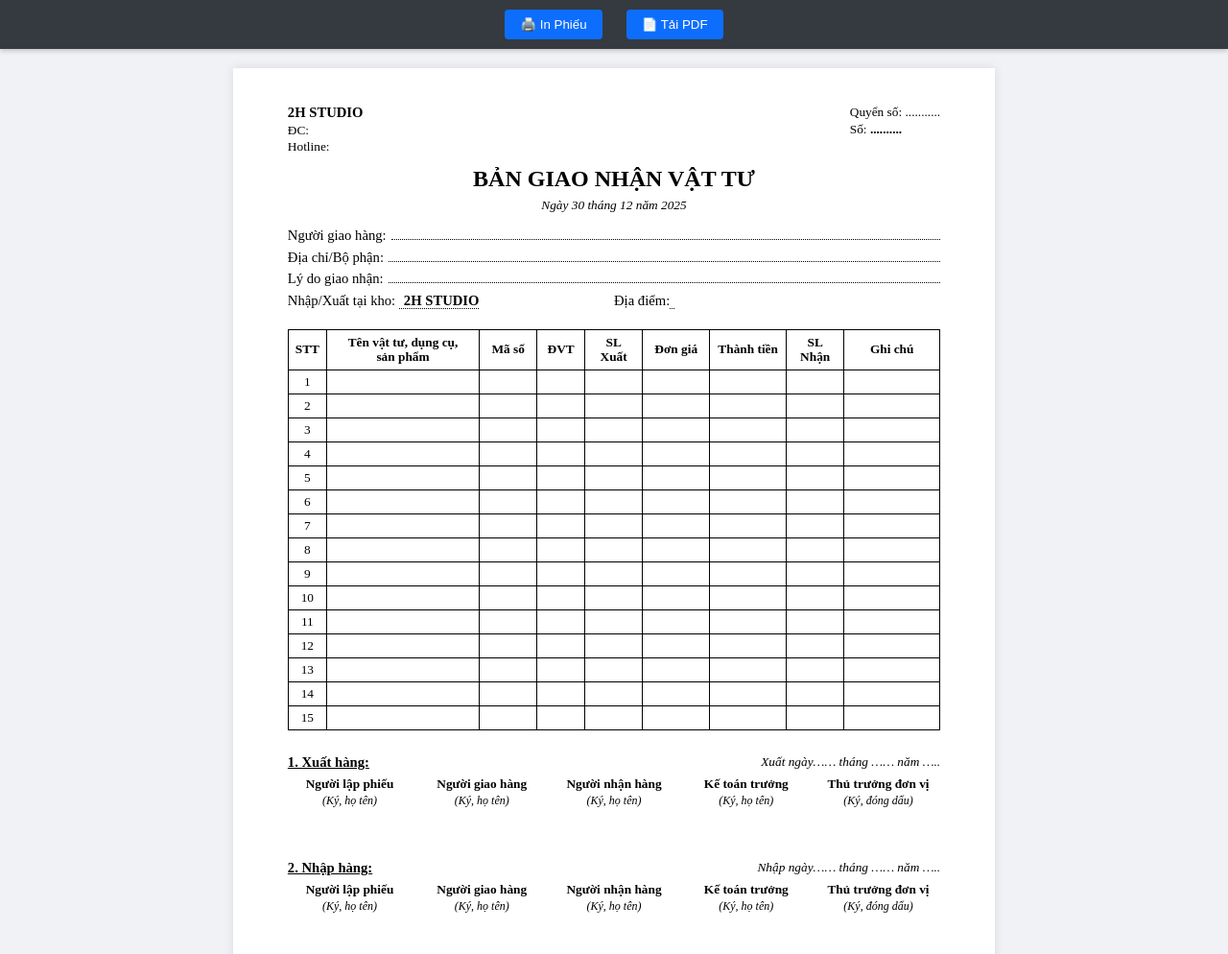
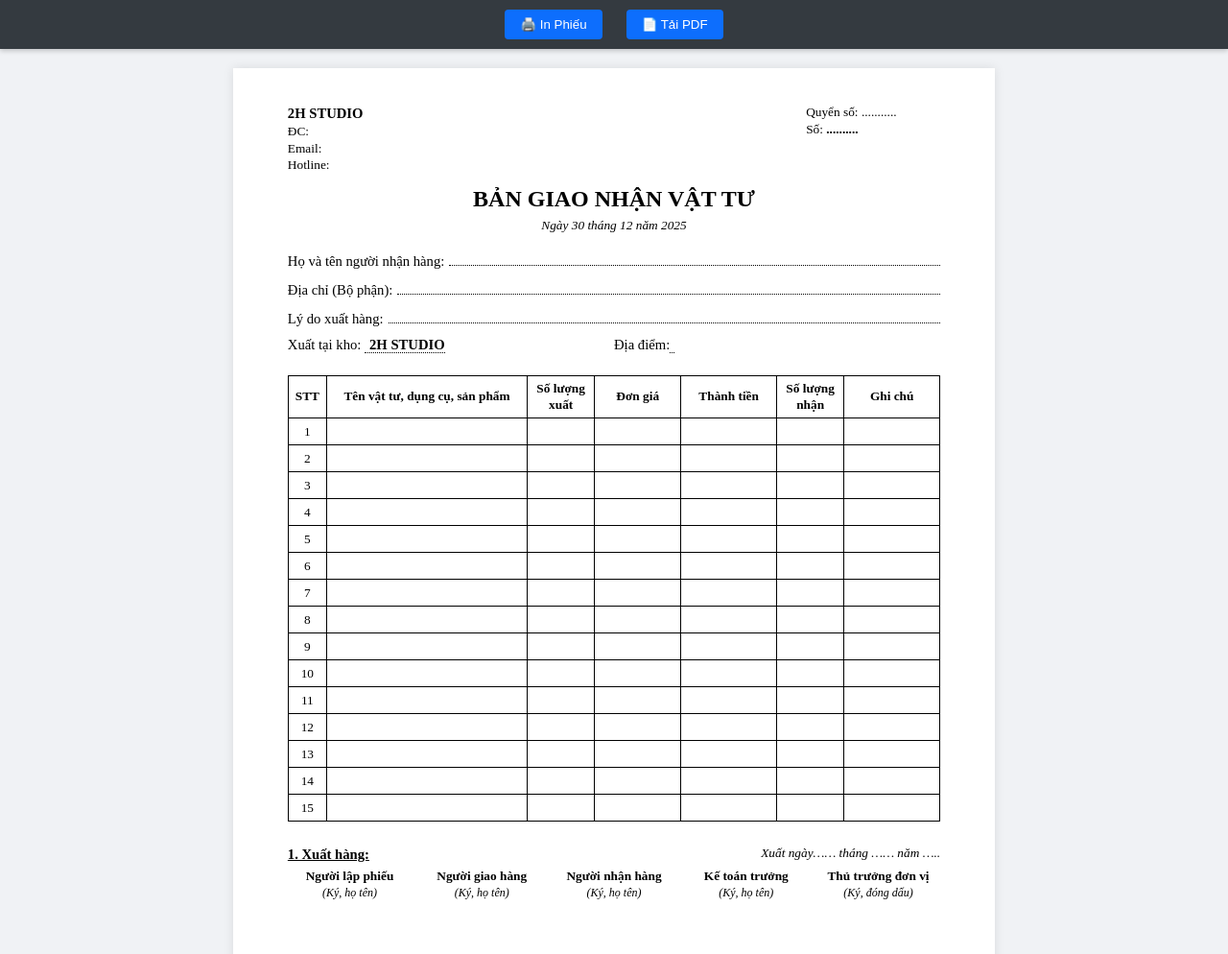
Before and after one commit to hiephoangstudio-source/bienbangiaonhan, a plain HTML site: page index.html in a window 1280 px wide. Shown: the top 994 px of the page at 96% size. Drawn offline with Linux system fonts and the light colour scheme; a web font is replaced by a local one.

Commit message:
Update index.html

```diff
--- a/index.html
+++ b/index.html
@@ -15,7 +15,7 @@
         body {
             font-family: 'Times New Roman', serif;
             font-size: 10pt;
-            line-height: 1.2;
+            line-height: 1.25;
             color: #000;
             background-color: #f0f2f5;
             margin: 0; padding: 0;
@@ -45,8 +45,11 @@
 
         /* HEADER */
         .header-section { display: flex; justify-content: space-between; align-items: flex-start; margin-bottom: 10px; }
+        .header-left { flex: 1; }
         .studio-name { font-weight: bold; font-size: 11pt; text-transform: uppercase; display: block; margin-bottom: 2px; }
         .studio-info { display: block; font-size: 10pt; margin-bottom: 1px; }
+
+        .header-right { text-align: left; min-width: 140px; }
         .voucher-num-line { font-size: 10pt; margin-bottom: 2px; }
 
         /* TITLE */
@@ -56,14 +59,14 @@
 
         /* INFO FORM */
         .info-section { margin-bottom: 15px; }
-        .form-row { display: flex; align-items: baseline; margin-bottom: 5px; }
+        .form-row { display: flex; align-items: baseline; margin-bottom: 8px; } /* Tăng khoảng cách dòng viết tay */
         .label { white-space: nowrap; margin-right: 5px; font-size: 11pt; }
-        .value { flex: 1; border-bottom: 1px dotted #000; font-weight: bold; padding-left: 5px; font-size: 11pt; }
+        .value { flex: 1; border-bottom: 1px dotted #000; font-weight: bold; padding-left: 5px; font-size: 11pt; min-height: 18px; }
 
         /* TABLE */
         table.handover-table { width: 100%; border-collapse: collapse; font-size: 10pt; margin-bottom: 15px; }
         table.handover-table th { border: 1px solid #000; padding: 5px 2px; background: #fff; font-weight: bold; height: 40px; vertical-align: middle; text-align: center;}
-        table.handover-table td { border: 1px solid #000; padding: 4px; height: 25px; vertical-align: middle; }
+        table.handover-table td { border: 1px solid #000; padding: 4px; height: 28px; vertical-align: middle; } /* Tăng chiều cao dòng để viết */
 
         .center { text-align: center; }
         .right { text-align: right; }
@@ -71,15 +74,15 @@
 
         /* SIGNATURE BLOCKS */
         .signature-block-wrapper { margin-top: 10px; }
-        .sig-section { margin-bottom: 15px; }
+        .sig-section { margin-bottom: 20px; }
         .sig-header-row { display: flex; justify-content: space-between; margin-bottom: 5px; }
         .sig-section-title { font-weight: bold; text-decoration: underline; font-size: 11pt;}
         .sig-date-line { font-style: italic; font-size: 10pt; }
 
         .sig-grid { display: flex; justify-content: space-between; text-align: center; }
-        .sig-col { width: 19%; } /* 5 cột chia đều */
+        .sig-col { width: 19%; }
         .sig-role { font-weight: bold; font-size: 10pt; margin-bottom: 2px; }
-        .sig-note { font-style: italic; font-size: 9pt; margin-bottom: 40px; } /* Khoảng ký */
+        .sig-note { font-style: italic; font-size: 9pt; margin-bottom: 45px; }
 
         @media print {
             body { background: none; }
@@ -104,6 +107,7 @@
                 <div class="header-left">
                     <span class="studio-name" id="ten-studio">2H STUDIO</span>
                     <span class="studio-info">ĐC: <span id="dc-studio"></span></span>
+                    <span class="studio-info">Email: <span id="email-studio"></span></span> <!-- Thêm Email -->
                     <span class="studio-info">Hotline: <span id="hl-studio"></span></span>
                 </div>
                 <div class="header-right">
@@ -118,38 +122,36 @@
                 <div class="date-sub" id="ngay-thang">Ngày ... tháng ... năm ...</div>
             </div>
 
-            <!-- INFO -->
+            <!-- INFO (ĐỂ TRỐNG TỰ GHI) -->
             <div class="info-section">
                 <div class="form-row">
-                    <span class="label">Người giao hàng:</span>
-                    <span class="value" id="nguoi-giao"></span>
+                    <span class="label">Họ và tên người nhận hàng:</span>
+                    <span class="value"></span> <!-- Trống -->
                 </div>
                 <div class="form-row">
-                    <span class="label">Địa chỉ/Bộ phận:</span>
-                    <span class="value" id="dia-chi-kh"></span>
+                    <span class="label">Địa chỉ (Bộ phận):</span>
+                    <span class="value"></span> <!-- Trống -->
                 </div>
                 <div class="form-row">
-                    <span class="label">Lý do giao nhận:</span>
-                    <span class="value" id="ly-do"></span>
+                    <span class="label">Lý do xuất hàng:</span>
+                    <span class="value"></span> <!-- Trống -->
                 </div>
                 <div class="form-row">
-                    <span class="label" style="width: 50%;">Nhập/Xuất tại kho: <span class="value" style="border:none; border-bottom:1px dotted #000" id="kho-nhap"></span></span>
+                    <span class="label" style="width: 50%;">Xuất tại kho: <span class="value" style="border:none; border-bottom:1px dotted #000" id="kho-nhap"></span></span>
                     <span class="label" style="width: 50%;">Địa điểm: <span class="value" style="border:none; border-bottom:1px dotted #000" id="dia-diem"></span></span>
                 </div>
             </div>
 
-            <!-- TABLE -->
+            <!-- TABLE (BỎ CỘT MÃ, ĐVT - ĐỂ TRỐNG) -->
             <table class="handover-table">
                 <thead>
                     <tr>
                         <th style="width: 40px;">STT</th>
-                        <th>Tên vật tư, dụng cụ,<br>sản phẩm</th>
-                        <th style="width: 60px;">Mã số</th>
-                        <th style="width: 50px;">ĐVT</th>
-                        <th style="width: 60px;">SL<br>Xuất</th>
-                        <th style="width: 70px;">Đơn giá</th>
-                        <th style="width: 80px;">Thành tiền</th>
-                        <th style="width: 60px;">SL<br>Nhận</th>
+                        <th>Tên vật tư, dụng cụ, sản phẩm</th> <!-- Cột này tự động giãn rộng -->
+                        <th style="width: 70px;">Số lượng<br>xuất</th>
+                        <th style="width: 90px;">Đơn giá</th>
+                        <th style="width: 100px;">Thành tiền</th>
+                        <th style="width: 70px;">Số lượng<br>nhận</th>
                         <th style="width: 100px;">Ghi chú</th>
                     </tr>
                 </thead>
@@ -214,87 +216,50 @@
     <script>
         const params = new URLSearchParams(window.location.search);
 
-        function getItemsFromUrl() {
-            try {
-                const itemsStr = params.get('items');
-                return itemsStr ? JSON.parse(itemsStr) : [];
-            } catch (e) { return []; }
-        }
-
-        // Dữ liệu mẫu (Nhận từ URL)
+        // Dữ liệu mẫu (Chỉ lấy thông tin Header)
         const dbData = {
             id_phieu: params.get('id') || "..........",
             ngay_lap: params.get('ngay') || new Date().toISOString().split('T')[0],
-            nguoi_tao: params.get('nguoi_tao') || "",
 
             studio_ten: params.get('ten_studio') || "2H STUDIO",
             studio_dc: params.get('dia_chi_studio') || "",
+            studio_email: params.get('email_studio') || "",
             studio_hl: params.get('hotline_studio') || "",
-
-            khach_ten: params.get('khach') || "",
-            khach_dc: params.get('diachi') || "",
-            ly_do: params.get('ly_do') || "",
-
-            items: getItemsFromUrl()
         };
 
         function renderApp() {
-            // Fill thông tin
+            // Fill thông tin Header
             document.getElementById('so-phieu').textContent = dbData.id_phieu;
             document.getElementById('ten-studio').textContent = dbData.studio_ten;
             document.getElementById('dc-studio').textContent = dbData.studio_dc;
+            document.getElementById('email-studio').textContent = dbData.studio_email;
             document.getElementById('hl-studio').textContent = dbData.studio_hl;
-            document.getElementById('kho-nhap').textContent = dbData.studio_ten; // Mặc định kho là studio
+
+            document.getElementById('kho-nhap').textContent = dbData.studio_ten;
             document.getElementById('dia-diem').textContent = dbData.studio_dc;
-
-            document.getElementById('nguoi-giao').textContent = dbData.khach_ten;
-            document.getElementById('dia-chi-kh').textContent = dbData.khach_dc;
-            document.getElementById('ly-do').textContent = dbData.ly_do;
 
             // Ngày tháng
             const d = new Date(dbData.ngay_lap);
             const dateStr = `Ngày ${d.getDate().toString().padStart(2,'0')} tháng ${(d.getMonth()+1).toString().padStart(2,'0')} năm ${d.getFullYear()}`;
             document.getElementById('ngay-thang').textContent = dateStr;
 
-            // Render Table
+            // Render Table (Trống hoàn toàn để tự ghi)
             const tbody = document.getElementById('table-body');
             let rowsHtml = '';
 
-            // Render 15 dòng trống (hoặc có dữ liệu nếu URL truyền vào) để NV tự điền
+            // Tạo 15 dòng trống
             for (let i = 0; i < 15; i++) {
-                const item = dbData.items[i];
-                if (item) {
-                    // Nếu có dữ liệu từ AppSheet (tên vật tư, sl xuất) thì điền vào
-                    // Cột SL Nhận và Ghi chú để trống
-                    rowsHtml += `
-                        <tr>
-                            <td class="center">${i+1}</td>
-                            <td>${item.sanpham || item.ten || ''}</td>
-                            <td class="center">${item.ma || ''}</td>
-                            <td class="center">${item.dvt || 'Cái'}</td>
-                            <td class="center">${item.soluong || item.sl || ''}</td>
-                            <td class="right">${(Number(item.don_gia)||0).toLocaleString('vi-VN')}</td>
-                            <td class="right">${(Number(item.thanhtien)||0).toLocaleString('vi-VN')}</td>
-                            <td></td> <!-- SL Nhận để trống -->
-                            <td></td> <!-- Ghi chú để trống -->
-                        </tr>
-                    `;
-                } else {
-                    // Dòng trống hoàn toàn để viết tay
-                    rowsHtml += `
-                        <tr>
-                            <td class="center">${i+1}</td>
-                            <td></td>
-                            <td></td>
-                            <td></td>
-                            <td></td>
-                            <td></td>
-                            <td></td>
-                            <td></td>
-                            <td></td>
-                        </tr>
-                    `;
-                }
+                rowsHtml += `
+                    <tr>
+                        <td class="center">${i+1}</td>
+                        <td></td> <!-- Tên vật tư -->
+                        <td></td> <!-- SL Xuất -->
+                        <td></td> <!-- Đơn giá -->
+                        <td></td> <!-- Thành tiền -->
+                        <td></td> <!-- SL Nhận -->
+                        <td></td> <!-- Ghi chú -->
+                    </tr>
+                `;
             }
             tbody.innerHTML = rowsHtml;
             document.title = "GIAO_NHAN_" + dbData.id_phieu;
```
